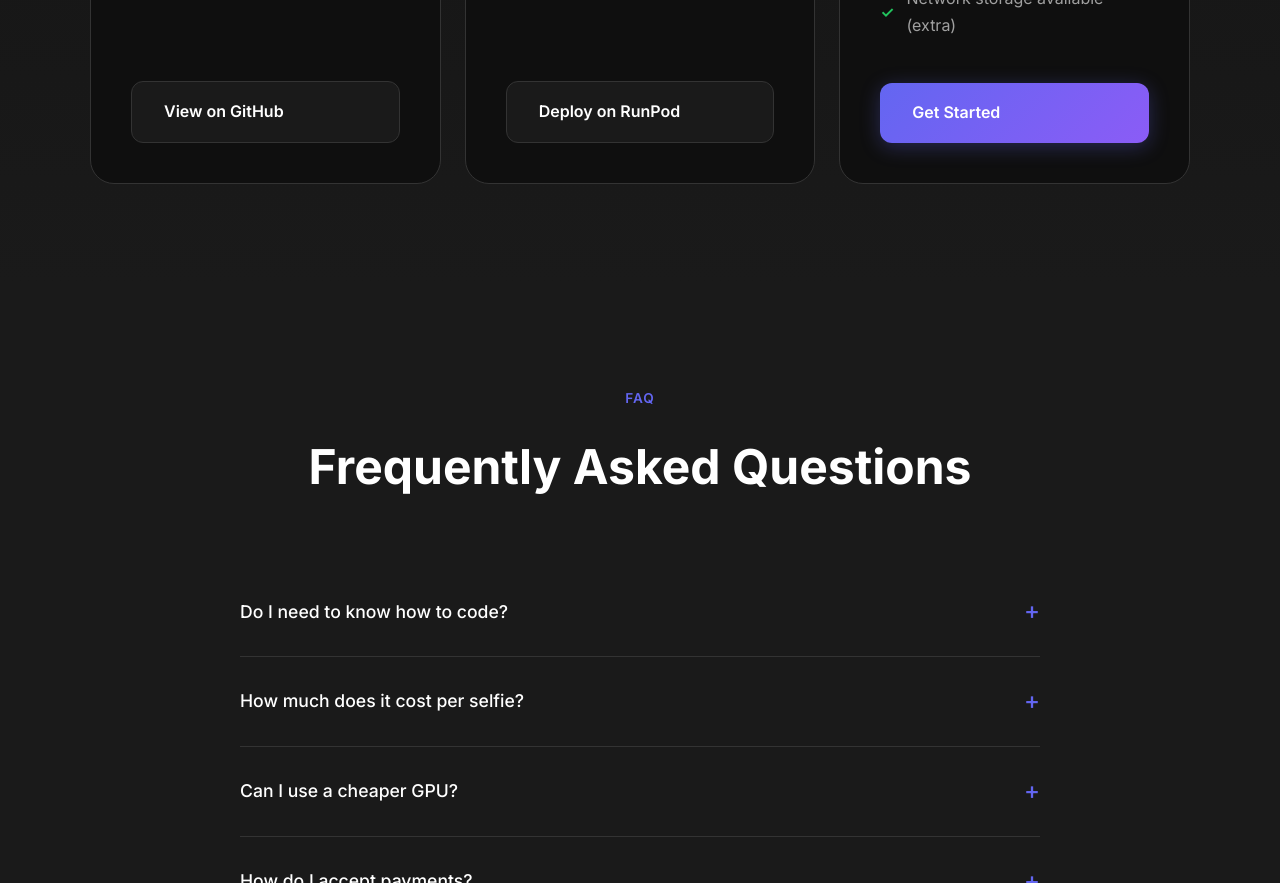
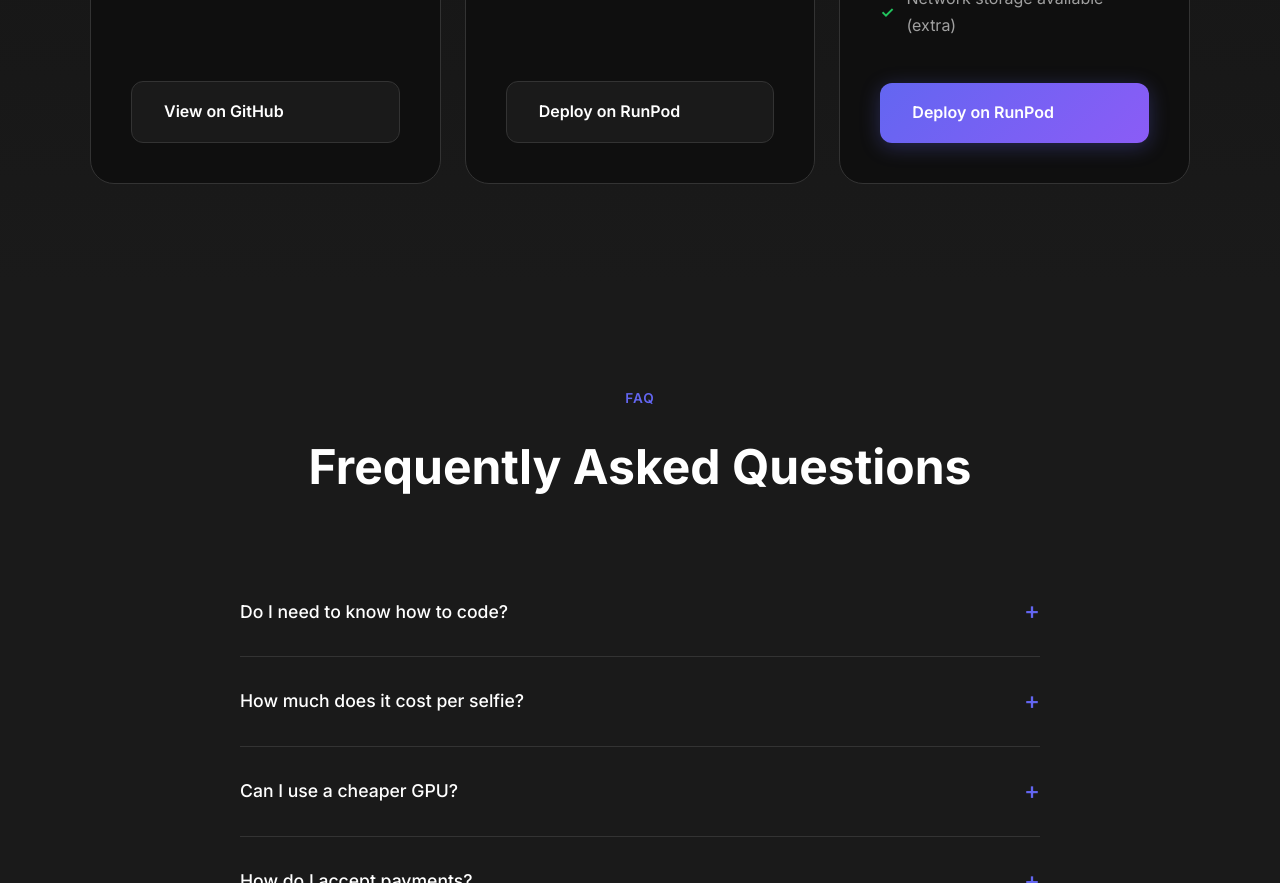
Before and after one commit to ValyrianTech/genselfie, a plain HTML site: page docs/index.html in a window 1280 px wide. Shown: the part 6408-7291 px from the top of the page. Drawn offline with Linux system fonts and the light colour scheme.

Commit message:
Update GPU pricing card button text for consistency

```diff
--- a/docs/index.html
+++ b/docs/index.html
@@ -1437,7 +1437,7 @@
                         <li>Stop anytime to save costs</li>
                         <li>Network storage available (extra)</li>
                     </ul>
-                    <a href="https://console.runpod.io/deploy?template=aomdggbx0y&ref=2vdt3dn9" target="_blank" class="btn btn-primary" style="width: 100%;">Get Started</a>
+                    <a href="https://console.runpod.io/deploy?template=aomdggbx0y&ref=2vdt3dn9" target="_blank" class="btn btn-primary" style="width: 100%;">Deploy on RunPod</a>
                 </div>
             </div>
         </div>
```
